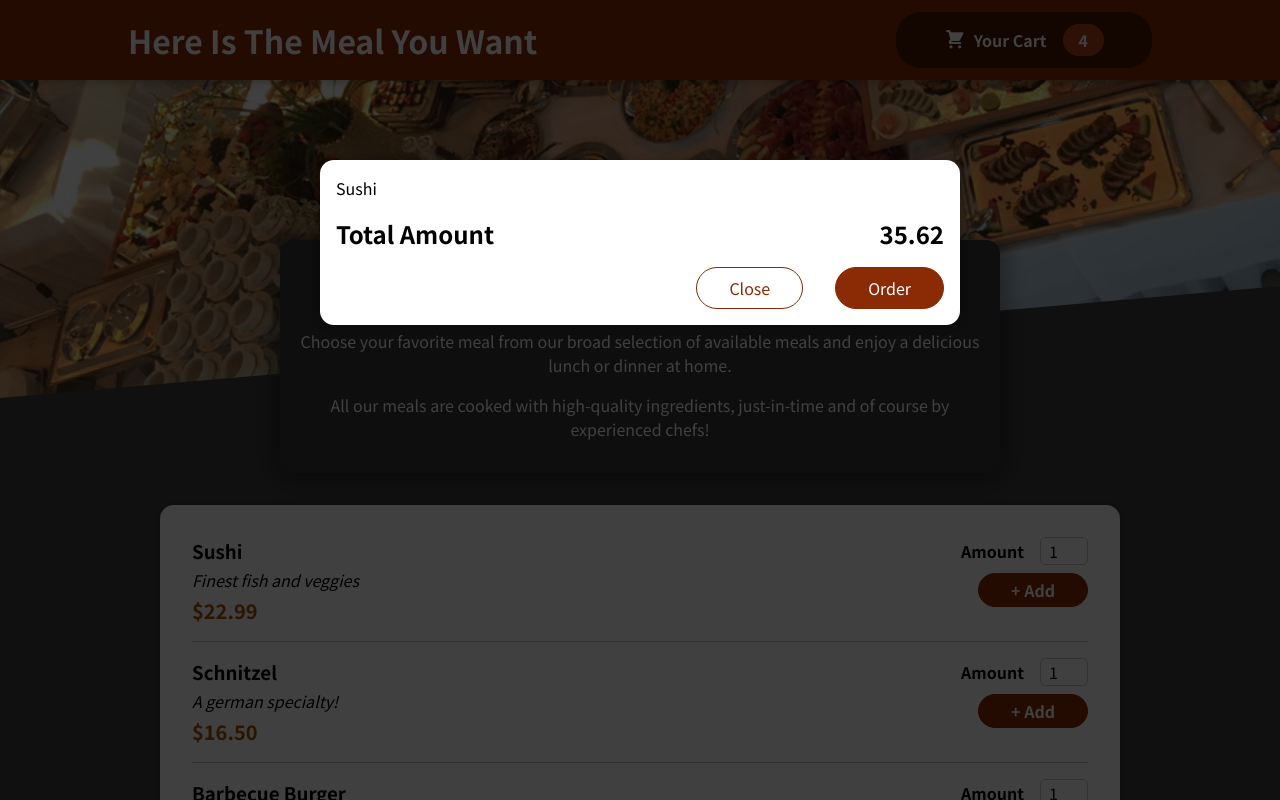
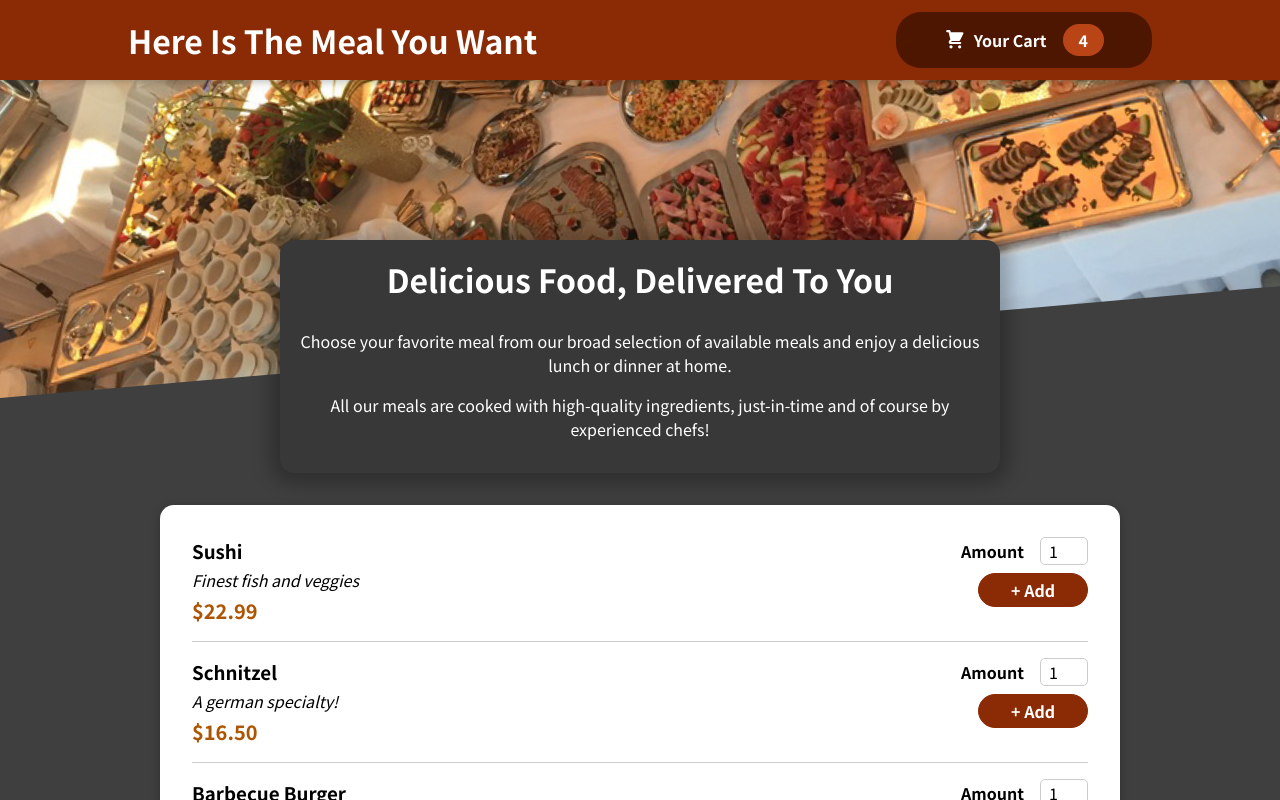
Before and after one commit to AashishKumar99info/FDWITHRJS, a React (Create React App) app in the folder Rjsp1Big Creating A Restaurant Website/: page / in a window 1280 px wide. Shown: the top 800 px of the page. Built offline with nearby package versions, Linux system fonts and the light colour scheme.

Commit message:
Task-6 Adding Functionality Cart Open And Close

```diff
--- a/Rjsp1Big Creating A Restaurant Website/src/App.js
+++ b/Rjsp1Big Creating A Restaurant Website/src/App.js
@@ -1,13 +1,23 @@
-import { Fragment } from "react";
+import { Fragment,useState } from "react";
 import Meals from "./components/Meals/Meals";
 import Header from "./components/Layout/Header";
 import Cart from "./components/Cart/Cart";
 
 function App() {
+  const [cartIsShown, setCartIsShown] = useState(false);
+
+  const showCartHandler = () => {
+    setCartIsShown(true);
+  };
+
+  const hideCartHandler = () => {
+    setCartIsShown(false);
+  }
+
   return (
     <Fragment>
-      <Cart />
-      <Header />
+      {cartIsShown && <Cart onClose={hideCartHandler} />}
+      <Header onShowCart = {showCartHandler} />
       <main>
         <Meals />
       </main>
--- a/Rjsp1Big Creating A Restaurant Website/src/components/Cart/Cart.js
+++ b/Rjsp1Big Creating A Restaurant Website/src/components/Cart/Cart.js
@@ -12,14 +12,15 @@
   );
 
   return (
-    <Modal>
+    <Modal onClose={props.onClose}>
       {cartItems}
       <div className="total">
         <span>Total Amount</span>
         <span>35.62</span>
       </div>
       <div className="actions">
-        <button className="button--alt">Close</button>
+        <button className="button--alt" onClick={props.onClose}>
+          Close</button>
         <button className="button">Order</button>
       </div>
     </Modal>
--- a/Rjsp1Big Creating A Restaurant Website/src/components/Layout/Header.js
+++ b/Rjsp1Big Creating A Restaurant Website/src/components/Layout/Header.js
@@ -10,7 +10,7 @@
         <Fragment>
             <header className="header">
                 <h1>Here Is The Meal You Want</h1>
-                <HeaderCartButton />
+                <HeaderCartButton onClick = {props.onShowCart} />
             </header>
             <div className="main-image">
                 <img src = {mealsImage} alt = "A table full of delicious food!" />
--- a/Rjsp1Big Creating A Restaurant Website/src/components/Layout/HeaderCartButton.js
+++ b/Rjsp1Big Creating A Restaurant Website/src/components/Layout/HeaderCartButton.js
@@ -2,7 +2,7 @@
 import "./HeaderCartButton.css"
 const HeaderCartButton = props => {
     return (
-        <button className="button">
+        <button className="button" onClick={props.onClick}>
             <span className="icon">
                 <CartIcon />
             </span>
--- a/Rjsp1Big Creating A Restaurant Website/src/components/UI/Modal.js
+++ b/Rjsp1Big Creating A Restaurant Website/src/components/UI/Modal.js
@@ -3,7 +3,7 @@
 import "./Modal.css";
 
 const Backdrop = (props) => {
-  return <div className="backdrop"></div>;
+  return <div className="backdrop" onClick={props.onClose}></div>;
 };
 
 const ModalOverlay = (props) => {
@@ -19,7 +19,7 @@
 const Modal = (props) => {
   return (
     <Fragment>
-      {ReactDOM.createPortal(<Backdrop />, portalElement)}
+      {ReactDOM.createPortal(<Backdrop onClose={props.onClose}/>, portalElement)}
       {ReactDOM.createPortal(
         <ModalOverlay>{props.children}</ModalOverlay>,
         portalElement
```
